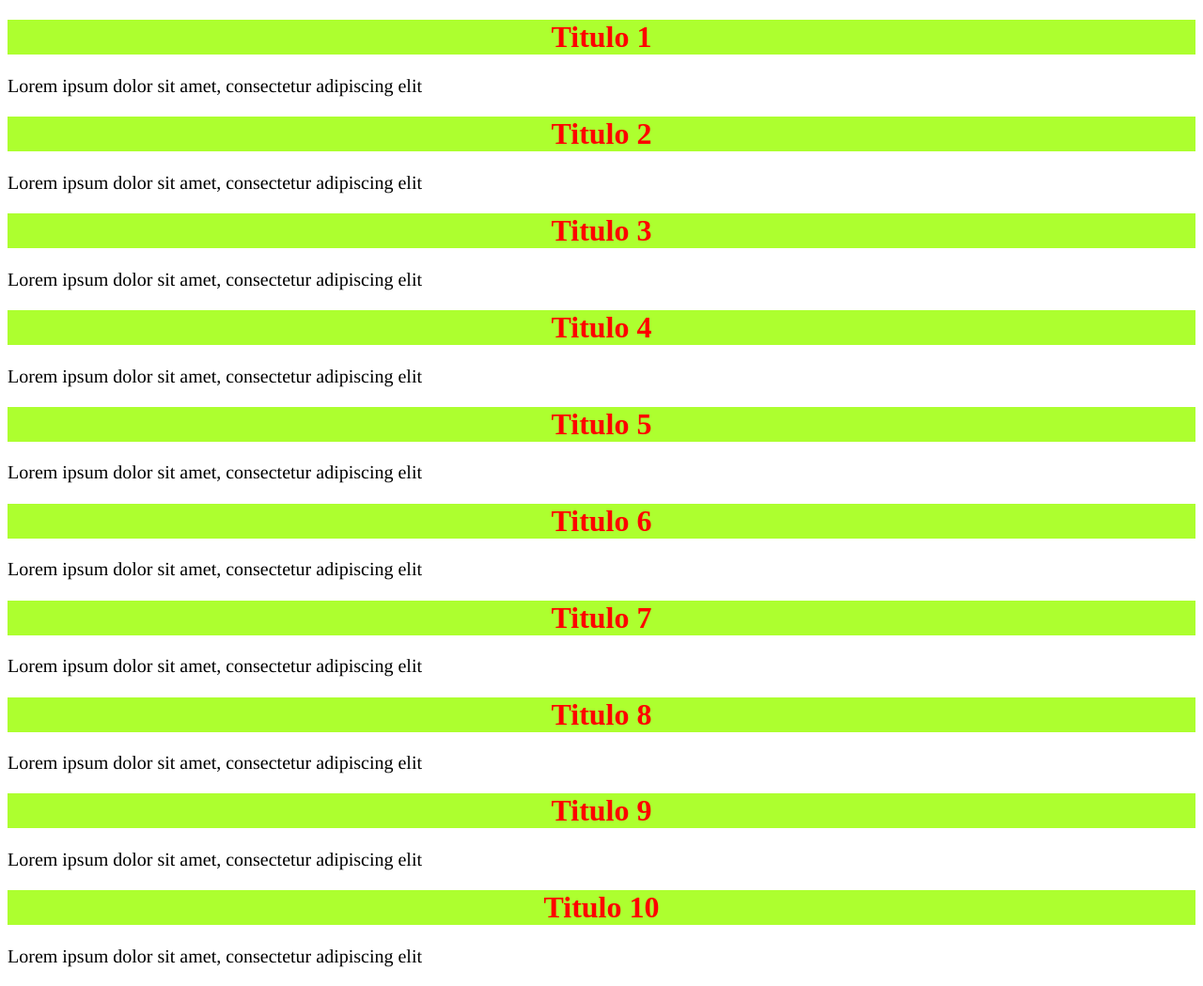
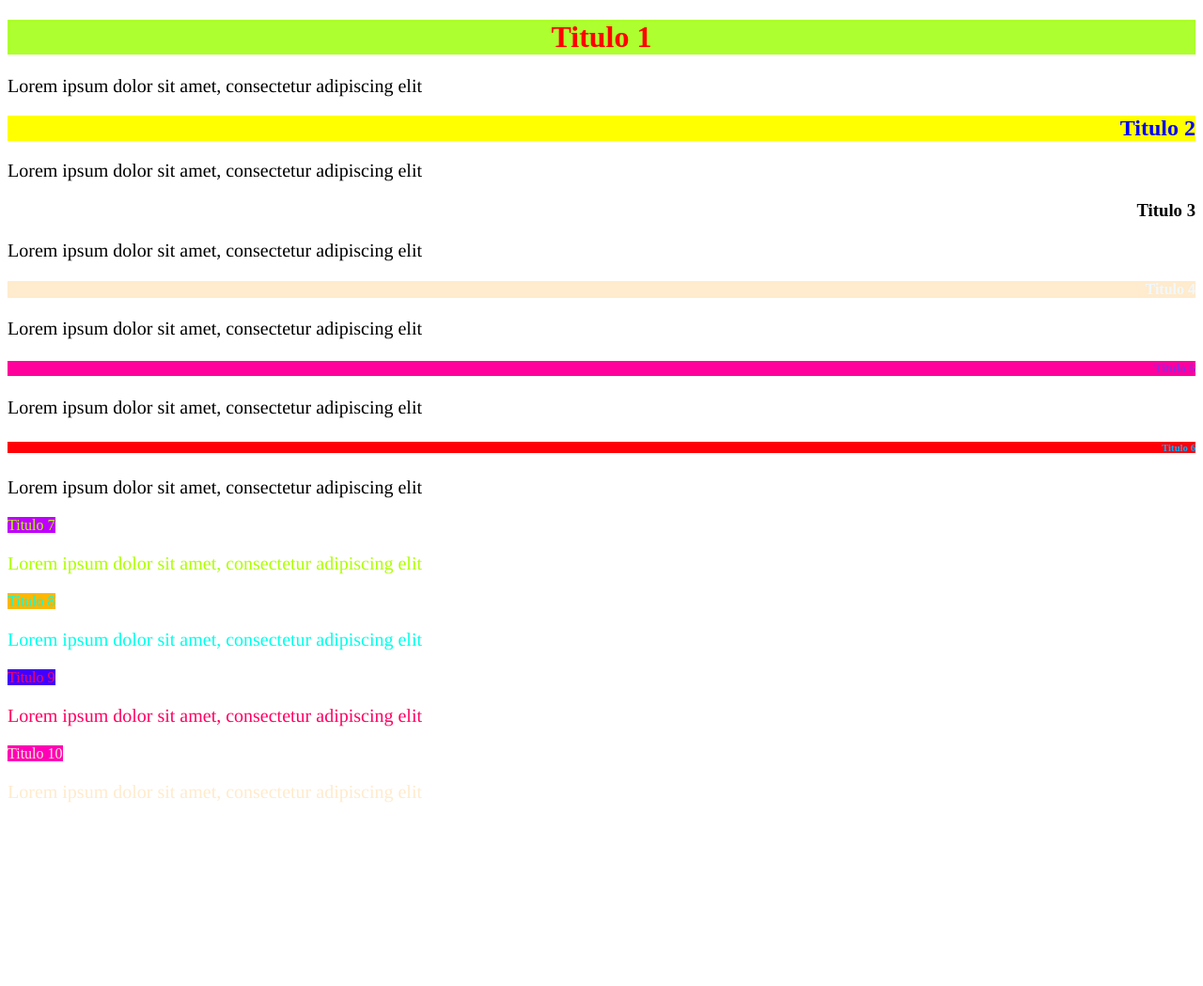
Before and after one commit to JosephAAS/redesdigitales070224, a plain HTML site: page index.html in a window 1280 px wide. Shown: the whole page at 94% size. After the commit the page ends 874 px from the top, so only its background shows below. Drawn offline with Linux system fonts and the light colour scheme.

Commit message:
vh,kmgchm,

```diff
--- a/index.html
+++ b/index.html
@@ -108,23 +108,23 @@
     <body>
         <h1> Titulo 1 </h1>
         <p>Lorem ipsum dolor sit amet, consectetur adipiscing elit</p>
-        <h1> Titulo 2 </h1>
+        <h2> Titulo 2 </h1>
         <p>Lorem ipsum dolor sit amet, consectetur adipiscing elit</p>
-        <h1> Titulo 3 </h1>
+        <h3> Titulo 3 </h1>
         <p>Lorem ipsum dolor sit amet, consectetur adipiscing elit</p>
-        <h1> Titulo 4 </h1>
+        <h4> Titulo 4 </h1>
         <p>Lorem ipsum dolor sit amet, consectetur adipiscing elit</p>
-        <h1> Titulo 5 </h1>
+        <h5> Titulo 5 </h1>
         <p>Lorem ipsum dolor sit amet, consectetur adipiscing elit</p>
-        <h1> Titulo 6 </h1>
+        <h6> Titulo 6 </h1>
         <p>Lorem ipsum dolor sit amet, consectetur adipiscing elit</p>
-        <h1> Titulo 7 </h1>
+        <h7> Titulo 7 </h1>
         <p>Lorem ipsum dolor sit amet, consectetur adipiscing elit</p>
-        <h1> Titulo 8 </h1>
+        <h8> Titulo 8 </h1>
         <p>Lorem ipsum dolor sit amet, consectetur adipiscing elit</p>
-        <h1> Titulo 9 </h1>
+        <h9> Titulo 9 </h1>
         <p>Lorem ipsum dolor sit amet, consectetur adipiscing elit</p>
-        <h1> Titulo 10 </h1>
+        <h10> Titulo 10 </h1>
         <p>Lorem ipsum dolor sit amet, consectetur adipiscing elit</p>
 
     </body>
```
